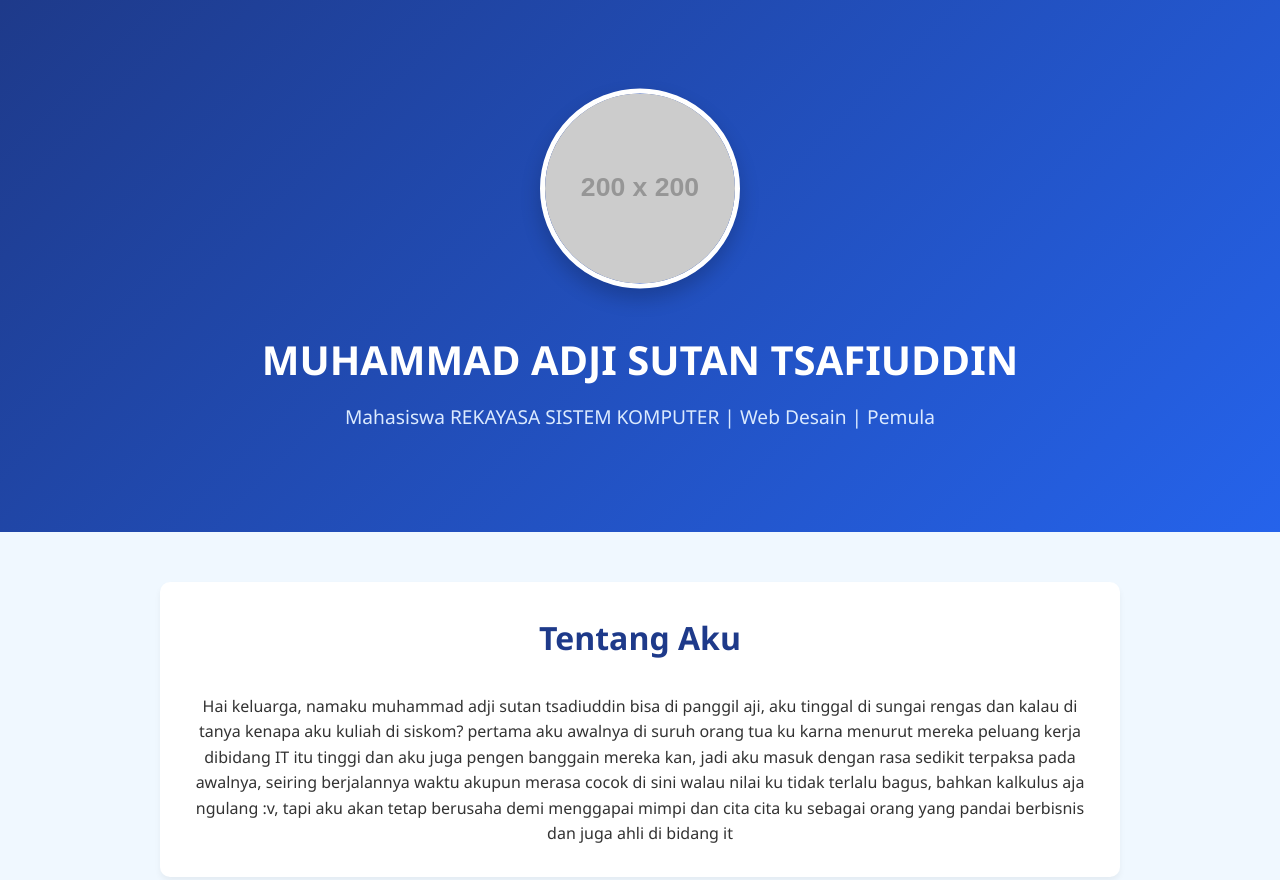
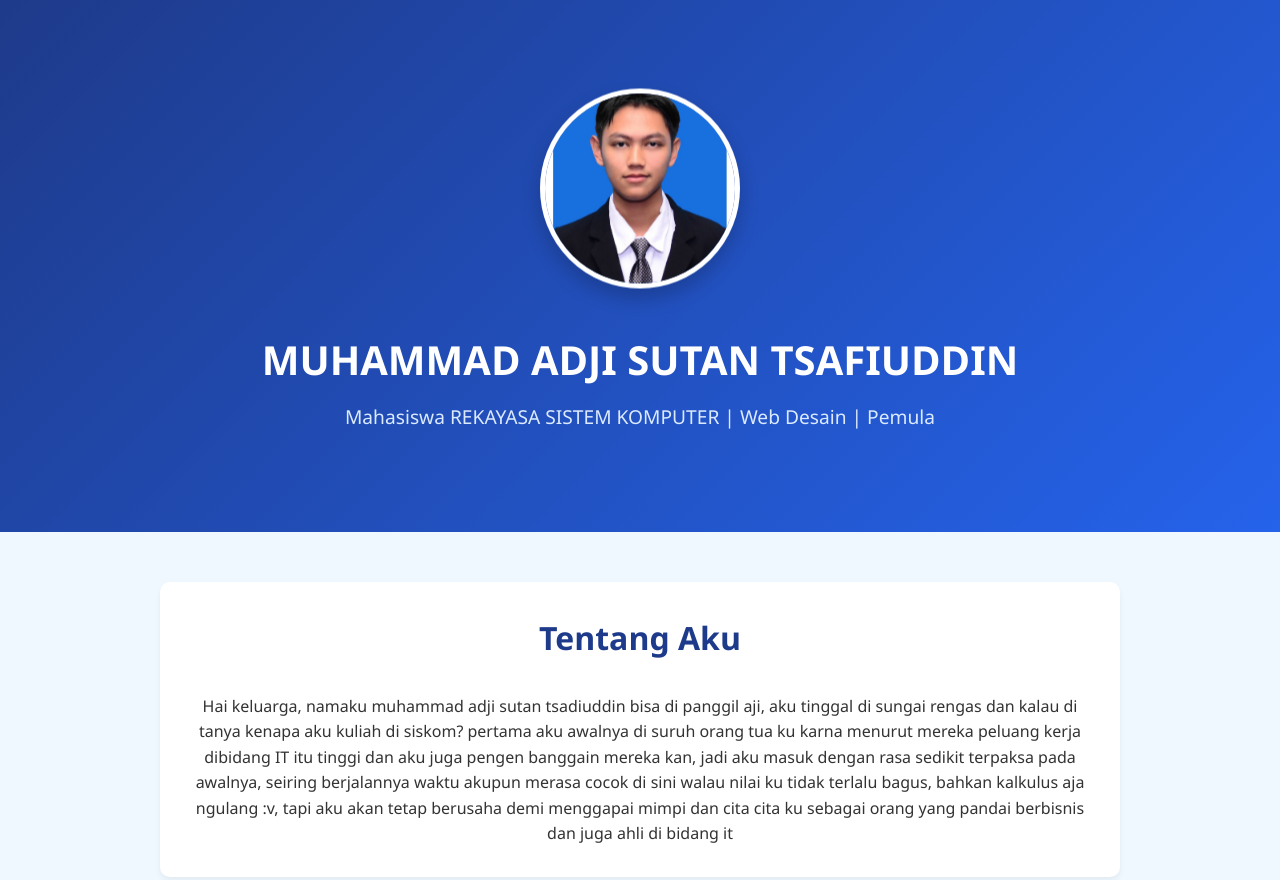
Before and after one commit to mcadji/simpanan, a plain HTML site: page index.html in a window 1280 px wide. Shown: the top 880 px of the page. Drawn offline with Linux system fonts and the light colour scheme; placeholder pictures from the web are drawn by us.

Commit message:
Update index.html

```diff
--- a/index.html
+++ b/index.html
@@ -143,7 +143,7 @@
 <body>
 
     <header>
-        <img src="https://via.placeholder.com/200/cccccc/ffffff?text=Foto+Kamu" alt="Foto Profil" class="profile-img">
+        <img src="WhatsApp Image 2026-09-03 at 19.41.14.jpeg" alt="Foto Profil" class="profile-img">
 
         <h1>MUHAMMAD ADJI SUTAN TSAFIUDDIN</h1>
         <p>Mahasiswa REKAYASA SISTEM KOMPUTER | Web Desain | Pemula</p>
```
